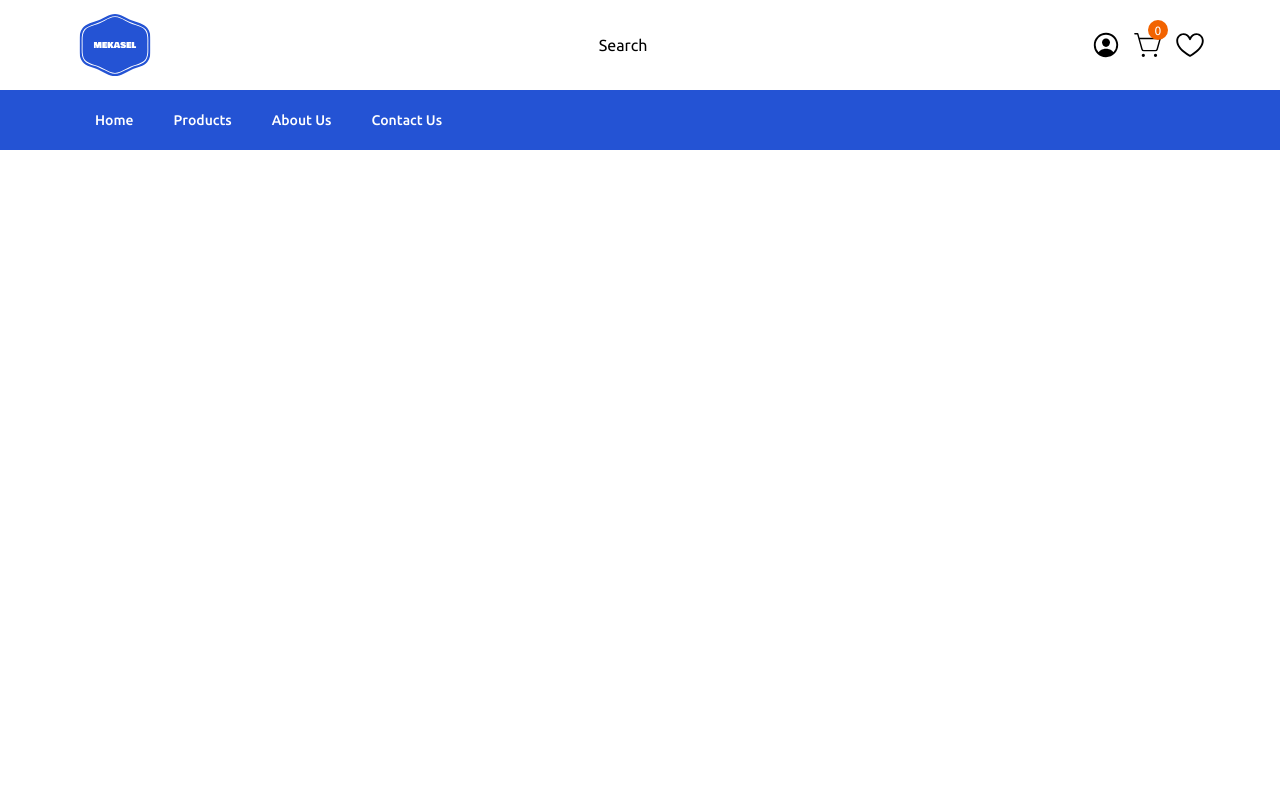
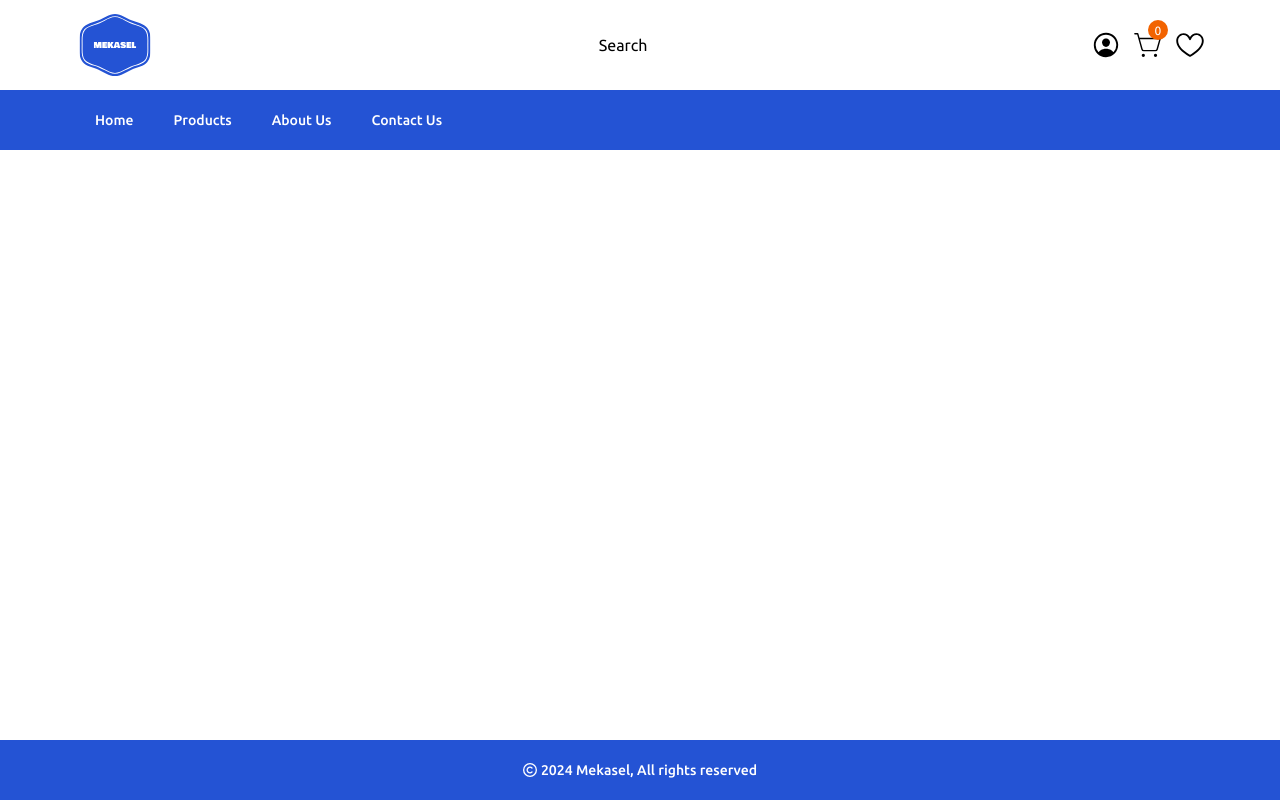
Before and after one commit to MohamedAlyAhmed/Mekasel, a React (Vite) app: page / in a window 1280 px wide. Built offline with nearby package versions, Linux system fonts and the light colour scheme.

Commit message:
feat: added footer component

```diff
--- /dev/null
+++ b/src/components/common/Footer/Footer.module.scss
@@ -0,0 +1,17 @@
+@import "../../../styles/index.scss";
+
+.footer {
+  @extend %flex-center;
+  height: 60px;
+  background-color: $mainColor;
+  color: white;
+  font-size: 14px;
+  font-weight: 500;
+  margin-top: auto;
+
+  span {
+    @extend %flex-center;
+    flex-shrink: 0;
+    margin-right: 4px;
+  }
+}
--- /dev/null
+++ b/src/components/common/Footer/Footer.tsx
@@ -0,0 +1,18 @@
+import { FaRegCopyright } from "react-icons/fa6";
+import styles from "./Footer.module.scss";
+
+const { footer } = styles;
+
+const Footer = () => {
+  const year = new Date().getFullYear();
+  return (
+    <footer className={footer}>
+      <span>
+        <FaRegCopyright />
+      </span>
+      <p>{year} Mekasel, All rights reserved</p>
+    </footer>
+  );
+};
+
+export default Footer;
--- a/src/layouts/MainLayout/MainLayout.tsx
+++ b/src/layouts/MainLayout/MainLayout.tsx
@@ -2,6 +2,7 @@ import { Outlet } from "react-router-dom";
 import Container from "@components/common/Container/Container";
 import Header from "@components/common/Header/Header";
 import Wrapper from "@components/common/Wrapper/Wrapper";
+import Footer from "@components/common/Footer/Footer";
 
 const MainLayout = () => {
   return (
@@ -10,7 +11,7 @@ const MainLayout = () => {
       <Wrapper>
         <Outlet />
       </Wrapper>
-      {/* Footer */}
+      <Footer />
     </Container>
   );
 };
```
